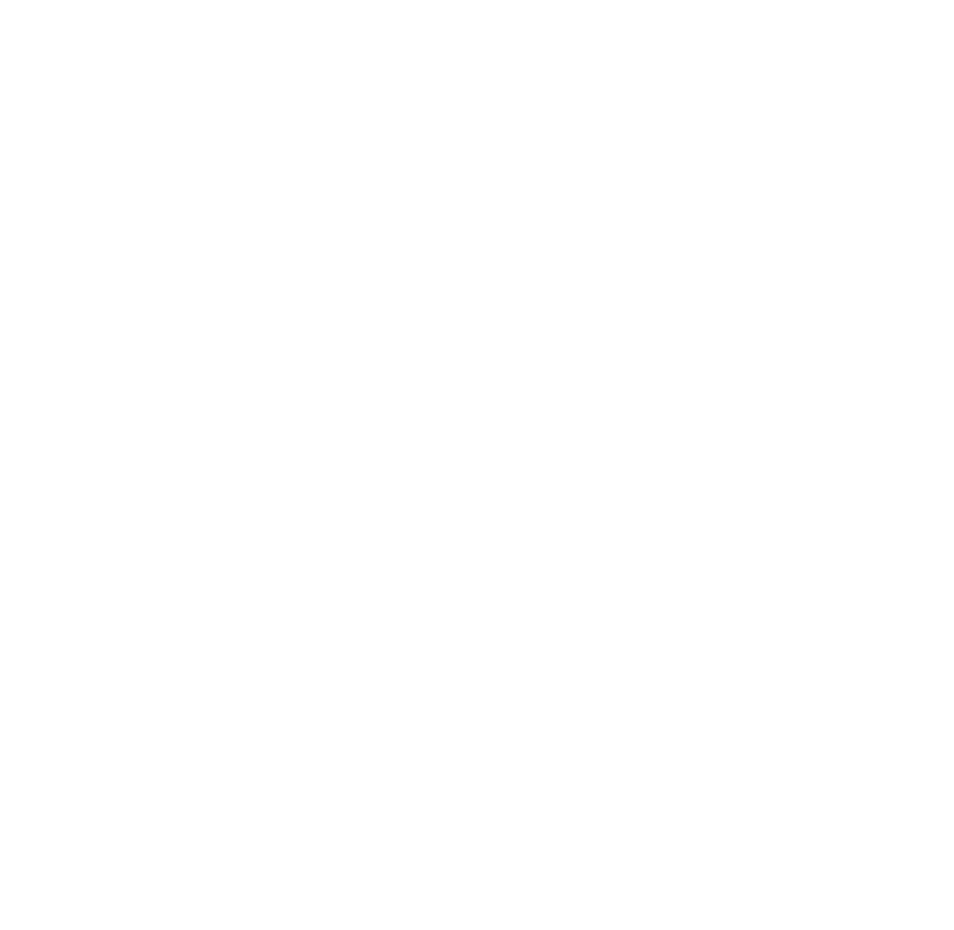
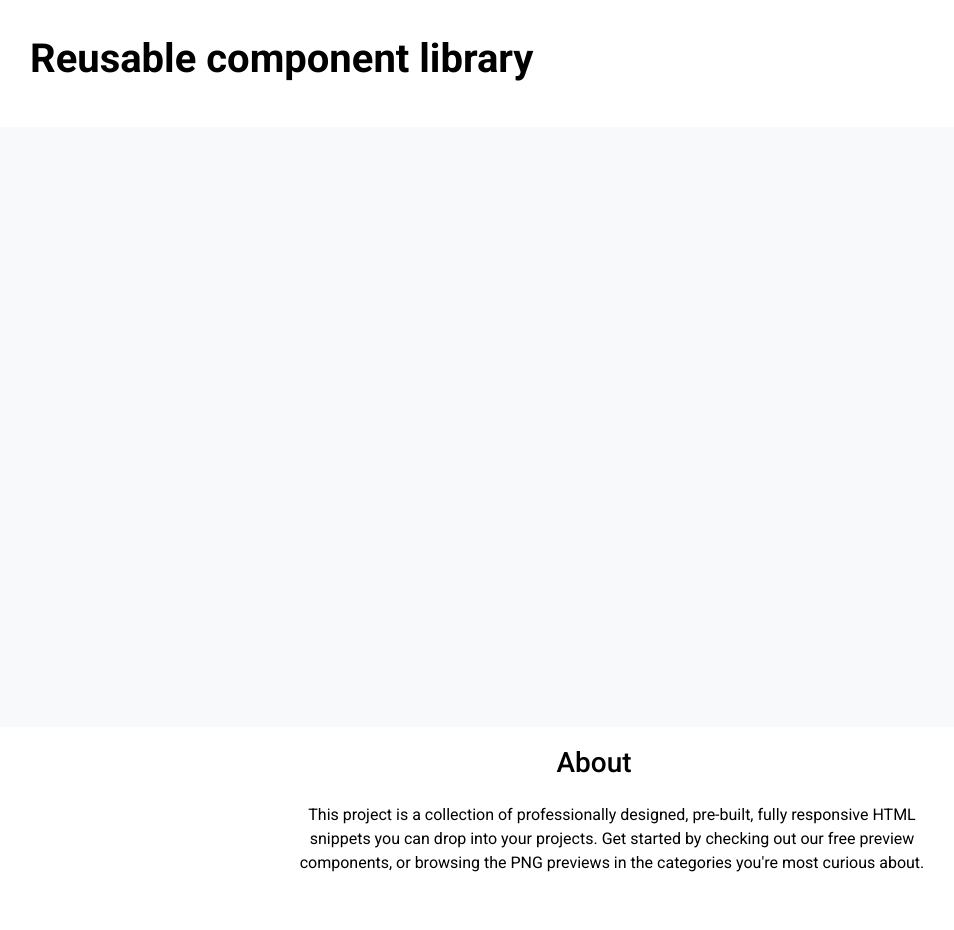
Before and after one commit to js-tasks-ru/htmlcss-20240216_akbashev-ar6, a website: page 03-lection1/01-button/index.html in a window 1280 px wide. Shown: the whole page, without its empty margins (28-982 px from the left). Before the commit the page ends 800 px from the top, so only its background shows below. Drawn offline with Linux system fonts and the light colour scheme.

Commit message:
Главная страница

```diff
--- a/03-lection1/01-button/index.html
+++ b/03-lection1/01-button/index.html
@@ -3,9 +3,22 @@
 <html lang="ru">
     <head>
         <link rel="stylesheet" href="../../assets/css/main.css">
-        <link rel="stylesheet" href="./button.css">
+        <link rel="stylesheet" href="/components/header/header.css">
+        <link rel="stylesheet" href="/components/main/main.css">
+        <link rel="stylesheet" href="/components/footer/footer.css">
+        <link rel="stylesheet" href="/03-lection1/01-button/button.css">
     </head>
     <body>
-
+        <header class='header'>
+            <div class='header__title'>
+                <h1>Reusable component library</h1>
+            </div>
+        </header>
+        <main class='main'>
+        </main>
+        <footer class='footer'>
+            <div class='footer__title'>About</div>
+            <p class='footer__text'>This project is a collection of professionally designed, pre-built, fully responsive HTML snippets you can drop into your projects. Get started by checking out our free preview components, or browsing the PNG previews in the categories you're most curious about.</p>
+        </footer>
     </body>
 </html>
--- /dev/null
+++ b/components/footer/footer.css
@@ -0,0 +1,27 @@
+.footer {
+  display: flex;
+  flex-direction: column;
+  height: 200px;
+  align-items: center;
+  justify-content: center;
+}
+
+.footer__title {
+  width: 111px;
+  height: 48px;
+  font-size: 28px;
+  font-weight: 500;
+  line-height: 48px;
+  letter-spacing: 0em;
+}
+
+.footer__text {
+  width: 640px;
+  height: 96px;
+  color: --black;
+  font-size: 16px;
+  font-weight: 400;
+  line-height: 24px;
+  letter-spacing: 0em;
+  text-align: center;
+}
--- /dev/null
+++ b/components/header/header.css
@@ -0,0 +1,16 @@
+.header {
+  background-color: #fff;
+}
+
+.header__title {
+  width: 670px;
+  height: 100px;
+  margin-left: 50px;
+  color: --black;
+  font-family: Inter;
+  font-weight: 500;
+  font-size: 20px;
+  line-height: 64px;
+  font-weight: 100;
+  text-align: left;
+}
--- /dev/null
+++ b/components/main/main.css
@@ -0,0 +1,5 @@
+.main {
+  width: 100%;
+  height: 600px;
+  background-color: var(--grey-1);
+}
--- a/package.json
+++ b/package.json
@@ -4,7 +4,7 @@
   "description": "Course Materials",
   "scripts": {
     "test": "cross-env NODE_ENV=test mocha --no-warnings --ignore=node_modules/** **/*.test.js",
-    "start": "browser-sync start --server --files '**/*.css, **/*.html' --index 02-dz0/01-semantic-mockup/solution.html"
+    "start": "browser-sync start --server --files '**/*.css, **/*.html' --index 03-lection1/01-button/index.html"
   },
   "husky": {
     "hooks": {
```
